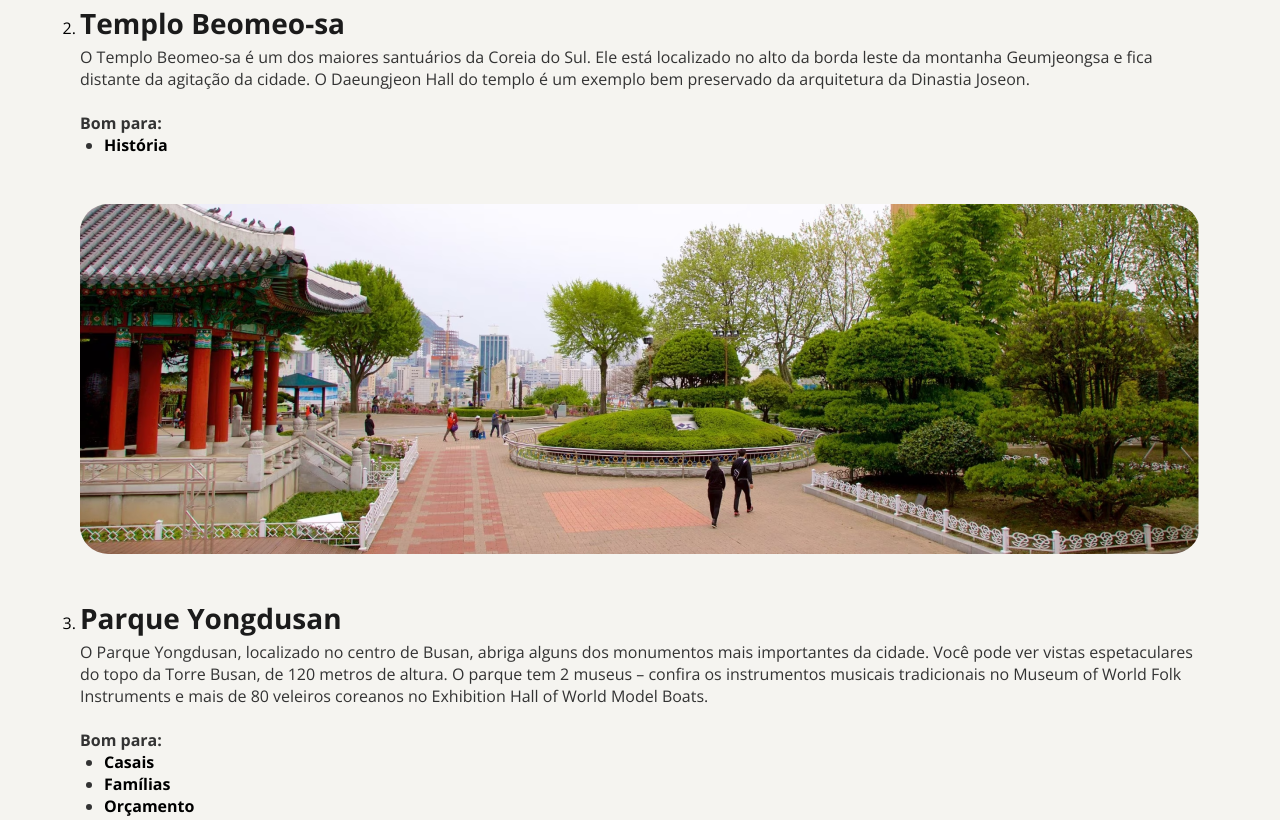
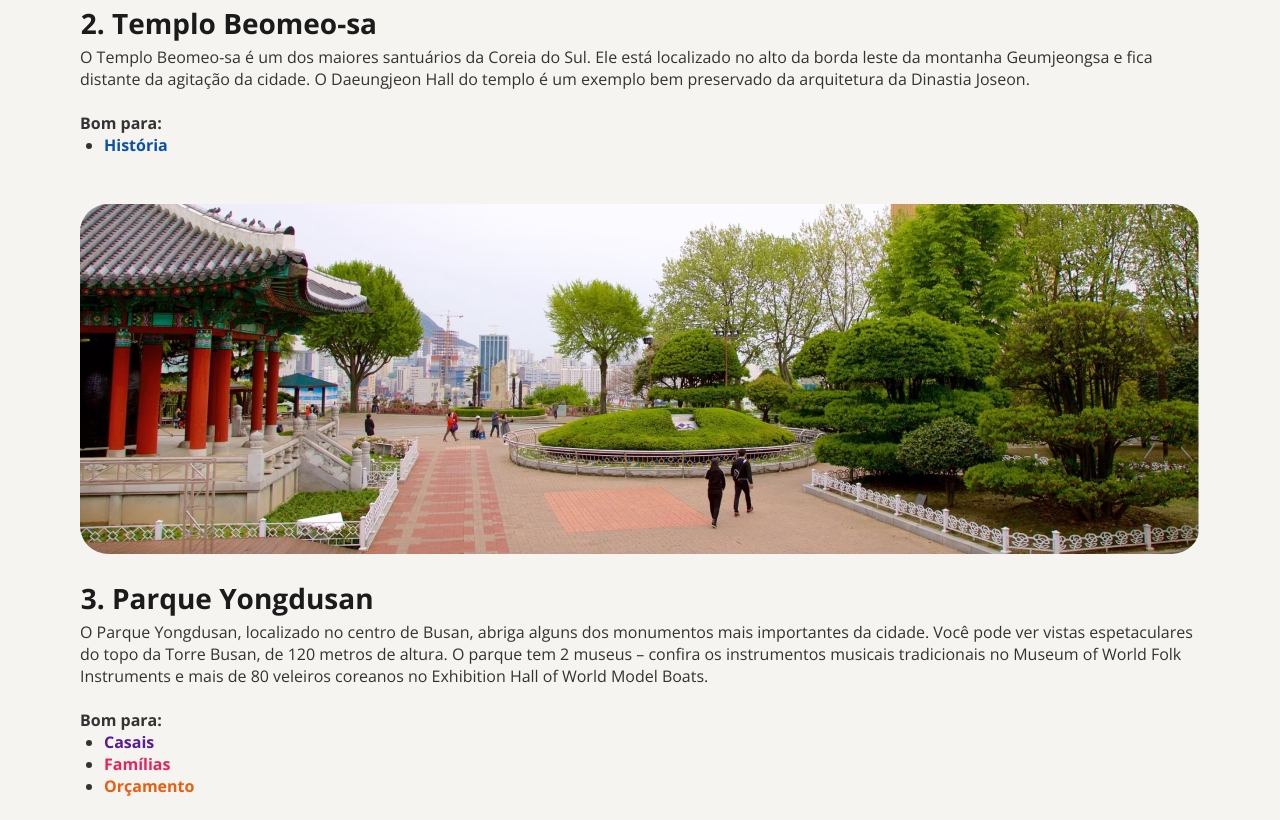
Before and after one commit to ImThigas/discover-about-busan, a plain HTML site: page index.html in a window 1280 px wide. Shown: the part 2538-3358 px from the top of the page. Drawn offline with nearby package versions, Linux system fonts and the light colour scheme.

Commit message:
style: update styles for layout and design improvements

```diff
--- a/index.html
+++ b/index.html
@@ -1,5 +1,6 @@
 <!DOCTYPE html>
 <html lang="pt-br">
+
 <head>
     <link rel="preconnect" href="https://fonts.googleapis.com">
     <link rel="preconnect" href="https://fonts.gstatic.com" crossorigin>
@@ -10,8 +11,10 @@
 
     <link rel="stylesheet" href="style.css">
 
-    <link href="https://fonts.googleapis.com/css2?family=Open+Sans:ital,wght@0,300..800;1,300..800&display=swap" rel="stylesheet">
+    <link href="https://fonts.googleapis.com/css2?family=Open+Sans:ital,wght@0,300..800;1,300..800&display=swap"
+        rel="stylesheet">
 </head>
+
 <body>
     <div id="page">
         <main>
@@ -23,7 +26,9 @@
             <section id="image-description">
                 <img id="primary-image" src="assets/busan-image.png" alt="uma imagem de busan no anoitecer">
                 <p id="subtitle">
-                    Busan, a estrela em ascensão da Coreia do Sul, oferece de tudo, desde churrascarias de primeira linha até tradicionais barracas de comida de rua. Aqui, exploramos a segunda cidade da Coreia do Sul e descobrimos as suas ofertas culinárias.
+                    Busan, a estrela em ascensão da Coreia do Sul, oferece de tudo, desde churrascarias de primeira
+                    linha até tradicionais barracas de comida de rua. Aqui, exploramos a segunda cidade da Coreia do Sul
+                    e descobrimos as suas ofertas culinárias.
                 </p>
             </section>
 
@@ -36,57 +41,88 @@
                     <h2>Descubra 3 destinos imperdíveis em Busan</h2>
 
                     <p>
-                        As atrações de Busan vão desde templos budistas centenários que pontilham as montanhas e o litoral da cidade até praias imaculadas com águas cristalinas. Esta cidade litorânea tem muitas coisas para fazer o ano todo - as famílias podem passar o tempo em um aquário à beira-mar, os compradores podem explorar bairros vibrantes e os amantes da natureza podem desfrutar de longas caminhadas até mirantes panorâmicos. <br>
-                        Os santuários budistas que pontilham a costa e as montanhas de Busan têm uma arquitetura impressionante que irá encantar os fotógrafos.
+                        As atrações de Busan vão desde templos budistas centenários que pontilham as montanhas e o
+                        litoral da cidade até praias imaculadas com águas cristalinas. Esta cidade litorânea tem muitas
+                        coisas para fazer o ano todo - as famílias podem passar o tempo em um aquário à beira-mar, os
+                        compradores podem explorar bairros vibrantes e os amantes da natureza podem desfrutar de longas
+                        caminhadas até mirantes panorâmicos. <br>
+                        Os santuários budistas que pontilham a costa e as montanhas de Busan têm uma arquitetura
+                        impressionante que irá encantar os fotógrafos.
                     </p>
                 </div>
 
                 <div id="list">
+
                     <img src="assets/templo-haedong-yonggungsa.png" alt="Uma imagem do Templo Haedong Yonggungsa">
+
+                    <div class="card-travel">
                         <ol>
                             <li>
                                 <h3>Templo Haedong Yonggungsa</h3>
+                            </li>
+                        </ol>
                         <p>
-                                O Templo Haedong Yonggungsa é um templo budista localizado no extremo nordeste de Busan. Construído em 1376, é um dos poucos templos na Coreia construídos à beira-mar – você pode desfrutar de vistas do Mar do Leste de um lado e de belas montanhas do outro. <br><br>
+                            O Templo Haedong Yonggungsa é um templo budista localizado no extremo nordeste de Busan.
+                            Construído em 1376, é um dos poucos templos na Coreia construídos à beira-mar – você pode
+                            desfrutar de vistas do Mar do Leste de um lado e de belas montanhas do outro. <br><br>
 
                             <strong>Bom para:</strong>
                         <ul>
-                                    <li class="history">História</li>
+                            <li class="blue">História</li>
                         </ul>
                         </p>
-                        </li>
+                    </div>
                     <img src="assets/templo-beomeo-sa.png" alt="Uma imagem do Templo Beomeo-Sa">
+
+                    <div class="card-travel">
+                        <ol start="2">
                             <li>
                                 <h3>Templo Beomeo-sa</h3>
+                            </li>
+                        </ol>
                         <p>
-                                O Templo Beomeo-sa é um dos maiores santuários da Coreia do Sul. Ele está localizado no alto da borda leste da montanha Geumjeongsa e fica distante da agitação da cidade. O Daeungjeon Hall do templo é um exemplo bem preservado da arquitetura da Dinastia Joseon.
+                            O Templo Beomeo-sa é um dos maiores santuários da Coreia do Sul. Ele está localizado no alto
+                            da borda leste da montanha Geumjeongsa e fica distante da agitação da cidade. O Daeungjeon
+                            Hall do templo é um exemplo bem preservado da arquitetura da Dinastia Joseon.
                             <br><br>
                             <strong>Bom para:</strong>
                         <ul>
-                                    <li>História</li>
+                            <li class="blue">História</li>
                         </ul>
                         </p>
+                    </div>
+
+                    <div class="card-travel">
+
+                        <img src="assets/parque-yongdusan.png" alt="Uma imagem do Parque Yongdusan">
+
+                        <ol start="3">
+                            <li>
+                                <h3>Parque Yongdusan</h3>
                             </li>
-                        <img src="assets/parque-yongdusan.png" alt="Uma imagem do Parque Yongdusan">
-                        <li class="content-card">
-                            <h3>Parque Yongdusan</h3>
+                        </ol>
                         <p>
-                                O Parque Yongdusan, localizado no centro de Busan, abriga alguns dos monumentos mais importantes da cidade. Você pode ver vistas espetaculares do topo da Torre Busan, de 120 metros de altura. O parque tem 2 museus – confira os instrumentos musicais tradicionais no Museum of World Folk Instruments e mais de 80 veleiros coreanos no Exhibition Hall of World Model Boats.
+                            O Parque Yongdusan, localizado no centro de Busan, abriga alguns dos monumentos mais
+                            importantes da cidade. Você pode ver vistas espetaculares do topo da Torre Busan, de 120
+                            metros de altura. O parque tem 2 museus – confira os instrumentos musicais tradicionais no
+                            Museum of World Folk Instruments e mais de 80 veleiros coreanos no Exhibition Hall of World
+                            Model Boats.
                             <br><br>
                             <strong>Bom para:</strong>
                         <ul>
-                                    <li>Casais</li>
-                                    <li>Famílias</li>
-                                    <li>Orçamento</li>
+                            <li id="purple">Casais</li>
+                            <li id="pink">Famílias</li>
+                            <li id="orange">Orçamento</li>
                         </ul>
                         </p>
-                        </li>
-                    </ol>
+                    </div>
                 </div>
             </section>
             <div class="divider"></div>
             <p>
-                As melhores coisas para fazer em Busan mostram a reputação da cidade como um importante porto marítimo na Ásia. Frequentemente vista como a essência da Coreia do Sul, você experimentará uma atmosfera única em termos de diversidade étnica e cultural, já que a cidade recebe um público cosmopolita o ano todo.
+                As melhores coisas para fazer em Busan mostram a reputação da cidade como um importante porto marítimo
+                na Ásia. Frequentemente vista como a essência da Coreia do Sul, você experimentará uma atmosfera única
+                em termos de diversidade étnica e cultural, já que a cidade recebe um público cosmopolita o ano todo.
             </p>
         </main>
     </div>
@@ -94,4 +130,5 @@
         Feito com <img src="assets/Vector.svg" alt=""> pela Rocketseat
     </footer>
 </body>
+
 </html>
--- a/style.css
+++ b/style.css
@@ -75,6 +75,10 @@ h3{
     margin: 20px 0px 48px;
 }
 
+ol{
+    padding-left: 32px;
+}
+
 ul{
     list-style: disc;
     padding-left: 24px;
@@ -85,9 +89,26 @@ ul li::marker {
     color: #333333;
 }
 
-.history{
+ol li::marker{
+    color: #1B1B1B;;
+    font-size: 28px;
+    font-weight: bold;
+}
+
+.blue{
     color: #0C51A7;
+}
 
+#purple{
+    color: #591B98;
+}
+
+#pink{
+    color: #E5245E;
+}
+
+#orange{
+    color: #E95E10;
 }
 
 footer{
```
Lines whose indentation alone changed are shown as unchanged.
